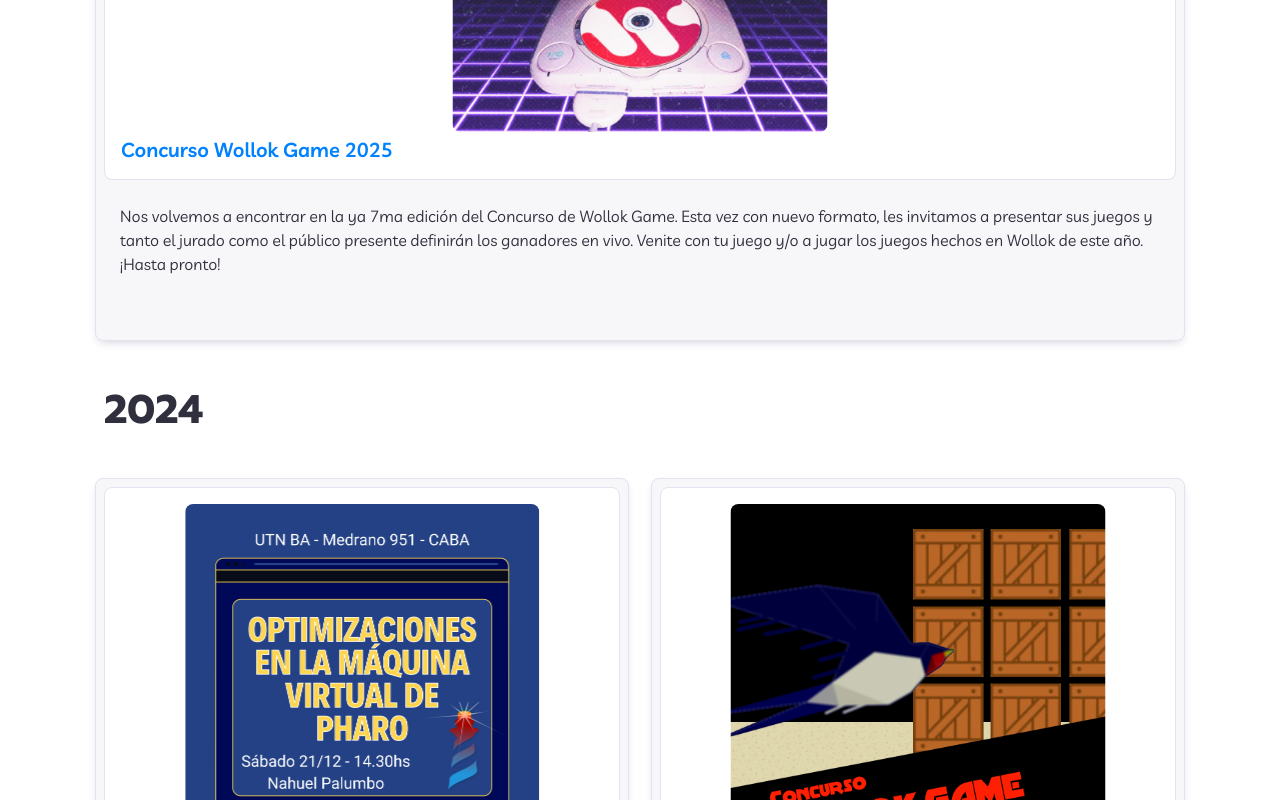
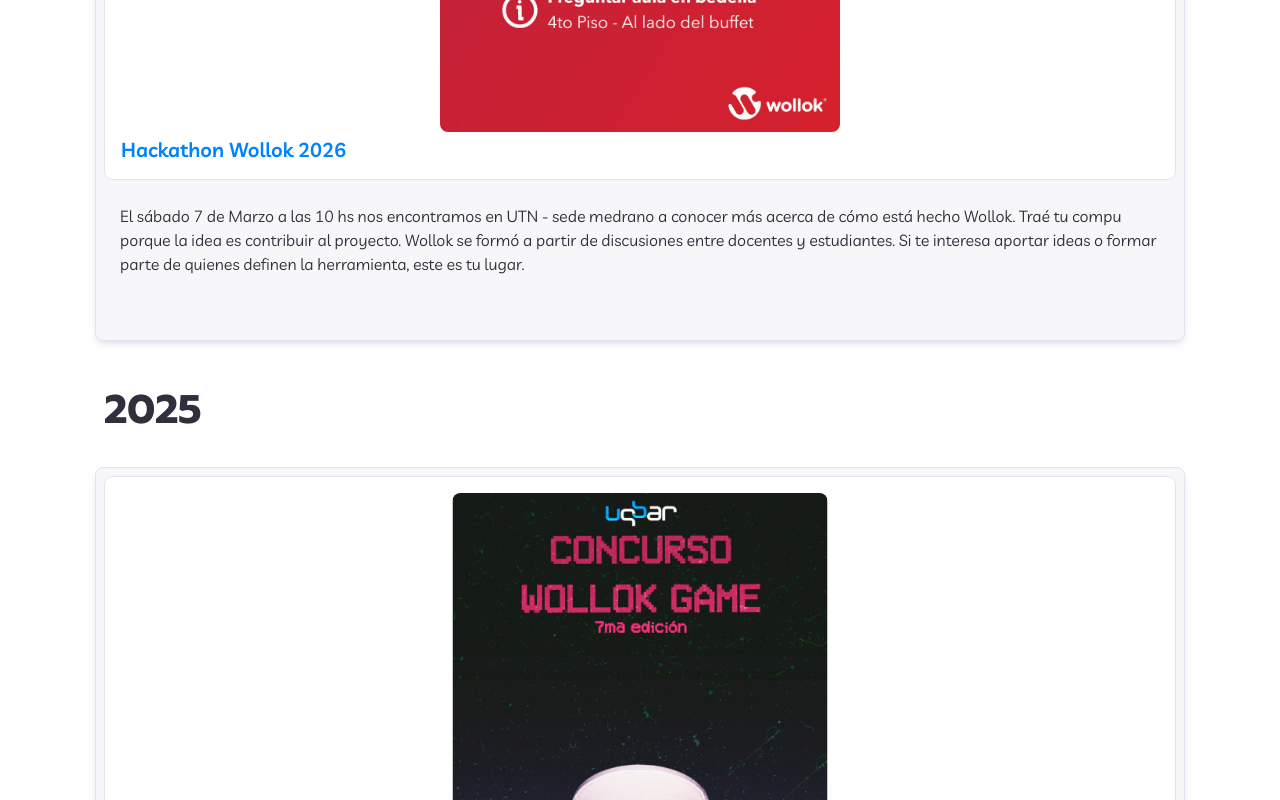
Before and after one commit to uqbar-project/uqbar-landing, a React (Create React App) app: page /#/eventos in a window 1280 px wide. Shown: the part 660-1460 px from the top of the page. Built offline with nearby package versions, Linux system fonts and the light colour scheme.

Commit message:
Evento: Hackathon Wollok 2026

```diff
--- a/src/components/eventos/Index.js
+++ b/src/components/eventos/Index.js
@@ -8,6 +8,7 @@ import concursoWollokGame2024 from "./imgs/concurso-wollok-game-2024.png"
 import concursoWollokGame2025 from "./imgs/concurso-wollok-game-2025.jpg"
 import convocatoriaDocente from "./imgs/convocatoria-docente.jpeg"
 import encuentroVirtual from "./imgs/encuentro-virtual.jpg"
+import hackathonWollok2026 from "./imgs/hackathon-wollok-2026.jpg"
 import jornadasDocentes from "./imgs/jornadas-docentes.jpg"
 import maquinasVirtuales2022 from "./imgs/maquinas-virtuales-2022.jpg"
 import pharoOptimizations2024 from "./imgs/pharo-optimizations-2024.png"
@@ -22,10 +23,10 @@ export function EventosActuales() {
   return (
     <UqbarCardGrid>
       <UqbarCard
-        link="https://docs.google.com/document/d/e/2PACX-1vRP4cpaTBdel3Yrc6E9V6ia1NZTf31ufxa9D7wQ4msj5QjdZZJD0xXmUSVOzpjjhQ/pub"
-        projectLogo={concursoWollokGame2025}
-        projectName="Concurso Wollok Game 2025"
-        projectDescription="Nos volvemos a encontrar en la ya 7ma edición del Concurso de Wollok Game. Esta vez con nuevo formato, les invitamos a presentar sus juegos y tanto el jurado como el público presente definirán los ganadores en vivo. Venite con tu juego y/o a jugar los juegos hechos en Wollok de este año. ¡Hasta pronto!"
+        link="https://discord.com/channels/737094307902914570/840658205940121601/1478468397292322967"
+        projectLogo={hackathonWollok2026}
+        projectName="Hackathon Wollok 2026"
+        projectDescription="El sábado 7 de Marzo a las 10 hs nos encontramos en UTN - sede medrano a conocer más acerca de cómo está hecho Wollok. Traé tu compu porque la idea es contribuir al proyecto. Wollok se formó a partir de discusiones entre docentes y estudiantes. Si te interesa aportar ideas o formar parte de quienes definen la herramienta, este es tu lugar."
       />
     </UqbarCardGrid>
   )
@@ -36,6 +37,14 @@ export default function Eventos() {
     <div className="container" id="Eventos">
       <h2>ACTUALES</h2>
       <EventosActuales />
+
+      <h2>2025</h2>
+      <UqbarCard
+        link="https://docs.google.com/document/d/e/2PACX-1vRP4cpaTBdel3Yrc6E9V6ia1NZTf31ufxa9D7wQ4msj5QjdZZJD0xXmUSVOzpjjhQ/pub"
+        projectLogo={concursoWollokGame2025}
+        projectName="Concurso Wollok Game 2025"
+        projectDescription="Nos volvemos a encontrar en la ya 7ma edición del Concurso de Wollok Game. Esta vez con nuevo formato, les invitamos a presentar sus juegos y tanto el jurado como el público presente definirán los ganadores en vivo. Venite con tu juego y/o a jugar los juegos hechos en Wollok de este año. ¡Hasta pronto!"
+      />
 
       <h2>2024</h2>
       <UqbarCardGrid>
```
Also changed, not shown: src/components/eventos/imgs/hackathon-wollok-2026.jpg (added).
